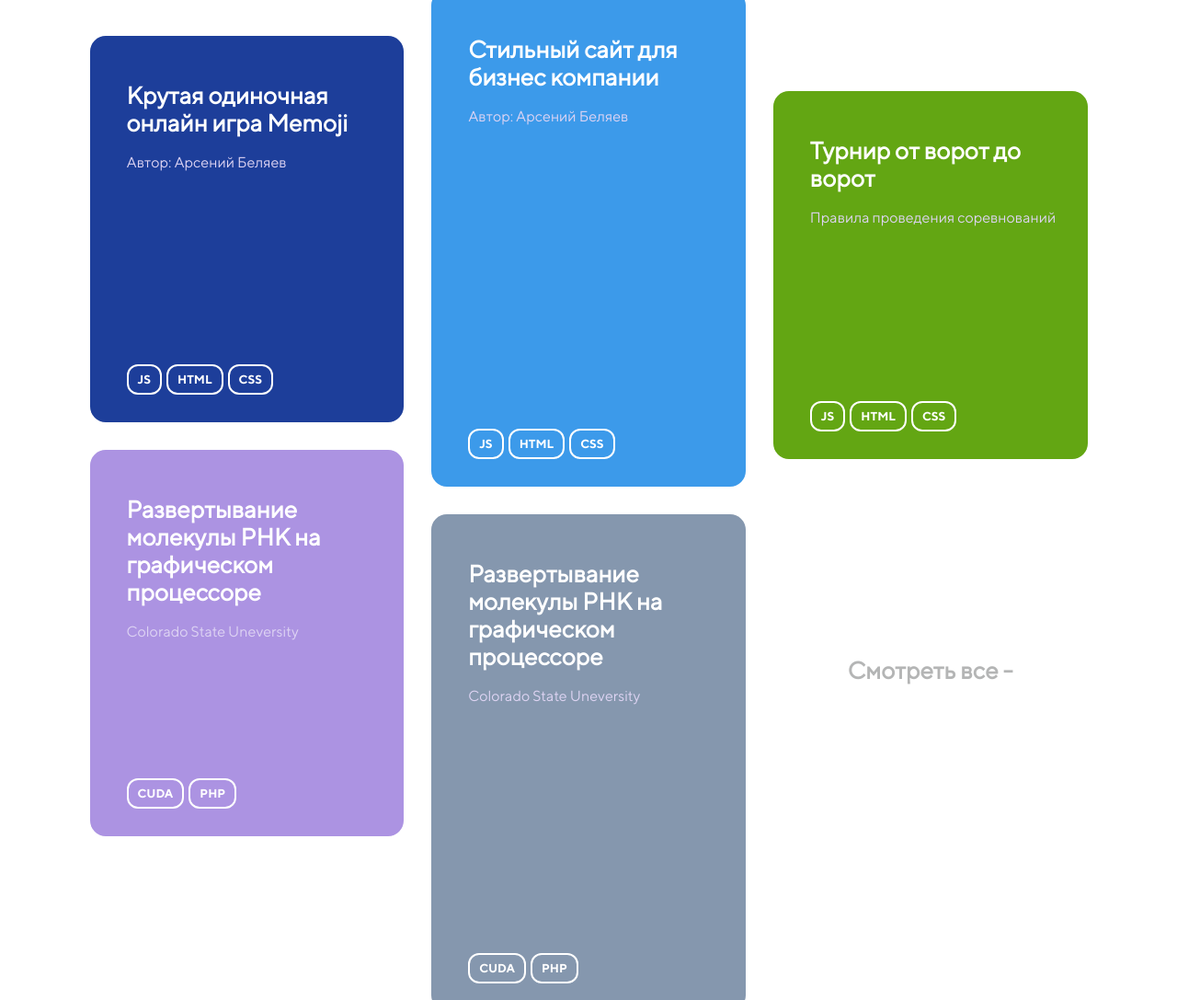
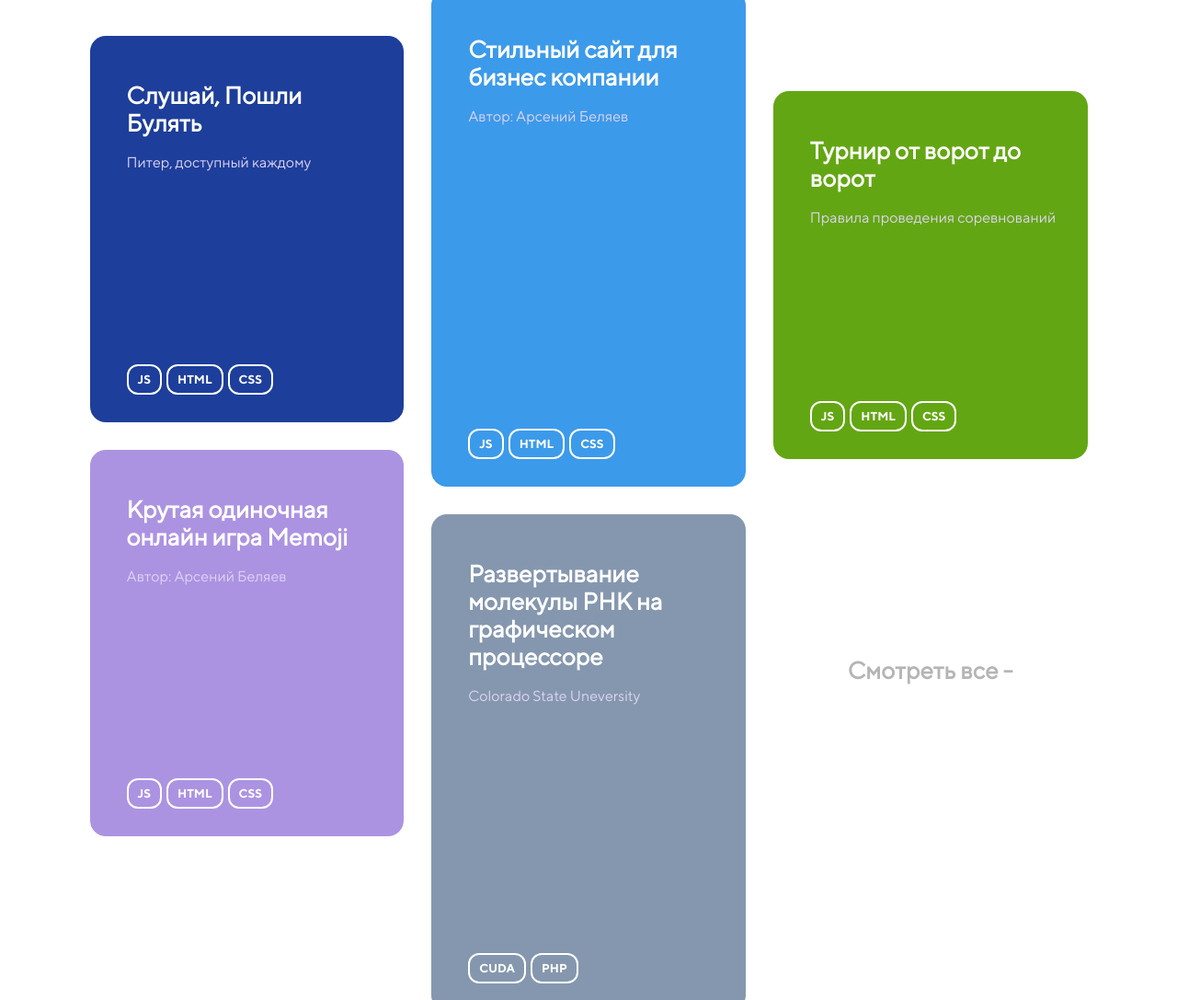
Before and after one commit to arsb29/arsb29, a plain HTML site: page index.html in a window 1280 px wide. Shown: the part 788-1875 px from the top of the page at 92% size. Drawn offline with Linux system fonts and the light colour scheme; files whose address does not match are found by name.

Commit message:
Add files via upload

```diff
--- a/index.html
+++ b/index.html
@@ -111,6 +111,26 @@
 										<div class="works-page__flip flip _anim-items _anim-no-hide">
 											<div class="flip__body">
 												<div class="flip__front bg_purple">
+													<div class="flip__title">Слушай, Пошли Булять
+													</div>
+													<div class="flip__description">Питер, доступный каждому</div>
+													<div class="flip__labels">
+														<div class="flip__label">JS</div>
+														<div class="flip__label">HTML</div>
+														<div class="flip__label">CSS</div>
+													</div>
+												</div>
+												<div class="flip__back">
+													<a href="https://arsb29.github.io/wheretowalk/" target="_blank"
+														class="flip__watch">Смотреть</a>
+													<a class="flip__price popup-link" href="#popup">Прайс-лист</a>
+												</div>
+											</div>
+										</div>
+
+										<div class="works-page__flip flip _anim-items _anim-no-hide">
+											<div class="flip__body">
+												<div class="flip__front bg_pink">
 													<div class="flip__title">Крутая одиночная онлайн игра Memoji
 													</div>
 													<div class="flip__description">Автор: Арсений Беляев</div>
@@ -123,24 +143,6 @@
 												<div class="flip__back">
 													<a href="https://arsb29.github.io/memoji/" target="_blank"
 														class="flip__watch">Смотреть</a>
-													<a class="flip__price popup-link" href="#popup">Прайс-лист</a>
-												</div>
-											</div>
-										</div>
-
-										<div class="works-page__flip flip _anim-items _anim-no-hide">
-											<div class="flip__body">
-												<div class="flip__front bg_pink">
-													<div class="flip__title">Развертывание молекулы РНК на графическом процессоре
-													</div>
-													<div class="flip__description">Colorado State Uneversity</div>
-													<div class="flip__labels">
-														<div class="flip__label">CUDA</div>
-														<div class="flip__label">PHP</div>
-													</div>
-												</div>
-												<div class="flip__back">
-													<div class="flip__watch">Смотреть</div>
 													<a class="flip__price popup-link" href="#popup">Прайс-лист</a>
 												</div>
 											</div>
```
